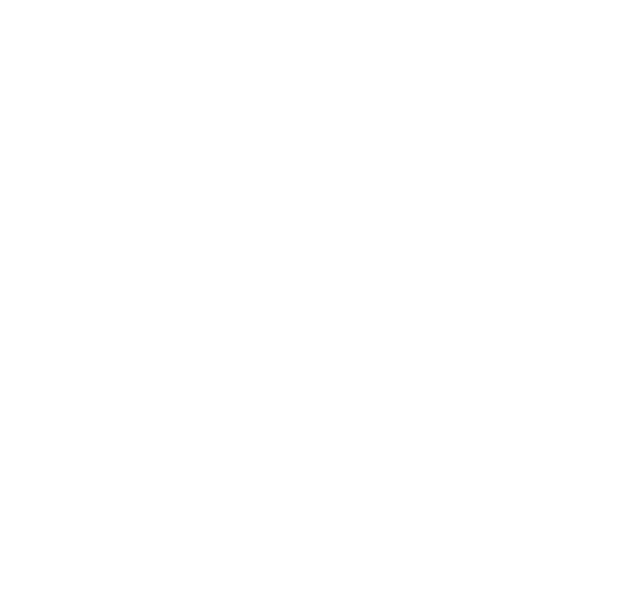
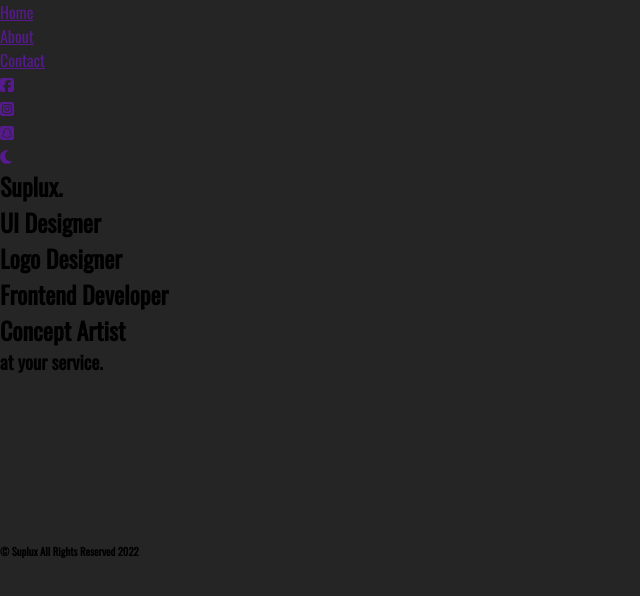
Before and after one commit to khairalanam/design_page_grid_resp, a plain HTML site: page index.html in a window 1280 px wide. Shown: the whole page, without its empty margins (0-640 px from the left). Drawn offline with nearby package versions, Linux system fonts and the light colour scheme.

Commit message:
html file change

```diff
--- a/index.html
+++ b/index.html
@@ -5,11 +5,63 @@
     <meta charset="UTF-8">
     <meta http-equiv="X-UA-Compatible" content="IE=edge">
     <meta name="viewport" content="width=device-width, initial-scale=1.0">
-    <title>Document</title>
+    <title>Suplux</title>
+    <link rel="stylesheet" href="./styles.css">
+    <script src="https://kit.fontawesome.com/7ef3aa74d6.js" crossorigin="anonymous"></script>
 </head>
 
 <body>
+    <header>
+        <nav>
+            <ul class="nav-bar">
+                <li><a href="">Home</a></li>
+                <li><a href="">About</a></li>
+                <li><a href="">Contact</a></li>
+            </ul>
 
+            <ul class="social-media-bar">
+                <li><a href=""><i class="fab fa-facebook-square"></i></a></li>
+                <li><a href=""><i class="fab fa-instagram-square"></i></a></li>
+                <li><a href=""><i class="fab fa-snapchat-square"></i></a></li>
+                <li><a href=""><i class="fas fa-moon"></i></a></li>
+            </ul>
+        </nav>
+    </header>
+
+    <section class="hero-section">
+        <h2 id="main-logo">Suplux.</h2>
+
+        <ul class="flip-list">
+            <li>
+                <h1>UI Designer</h1>
+            </li>
+            <li>
+                <h1>Logo Designer</h1>
+            </li>
+            <li>
+                <h1>Frontend Developer</h1>
+            </li>
+            <li>
+                <h1>Concept Artist</h1>
+            </li>
+        </ul>
+
+        <h3>at your service.</h3>
+
+        <ul class="shapes-grid">
+            <li class="shape-1"></li>
+            <li class="shape-2"></li>
+            <li class="shape-3"></li>
+            <li class="shape-4"></li>
+            <li class="shape-5"></li>
+            <li class="shape-6"></li>
+            <li class="shape-7"></li>
+        </ul>
+    </section>
+
+    <footer>
+        <h6>&copy; Suplux All Rights Reserved 2022</h6>
+    </footer>
 </body>
 
 </html>
```
